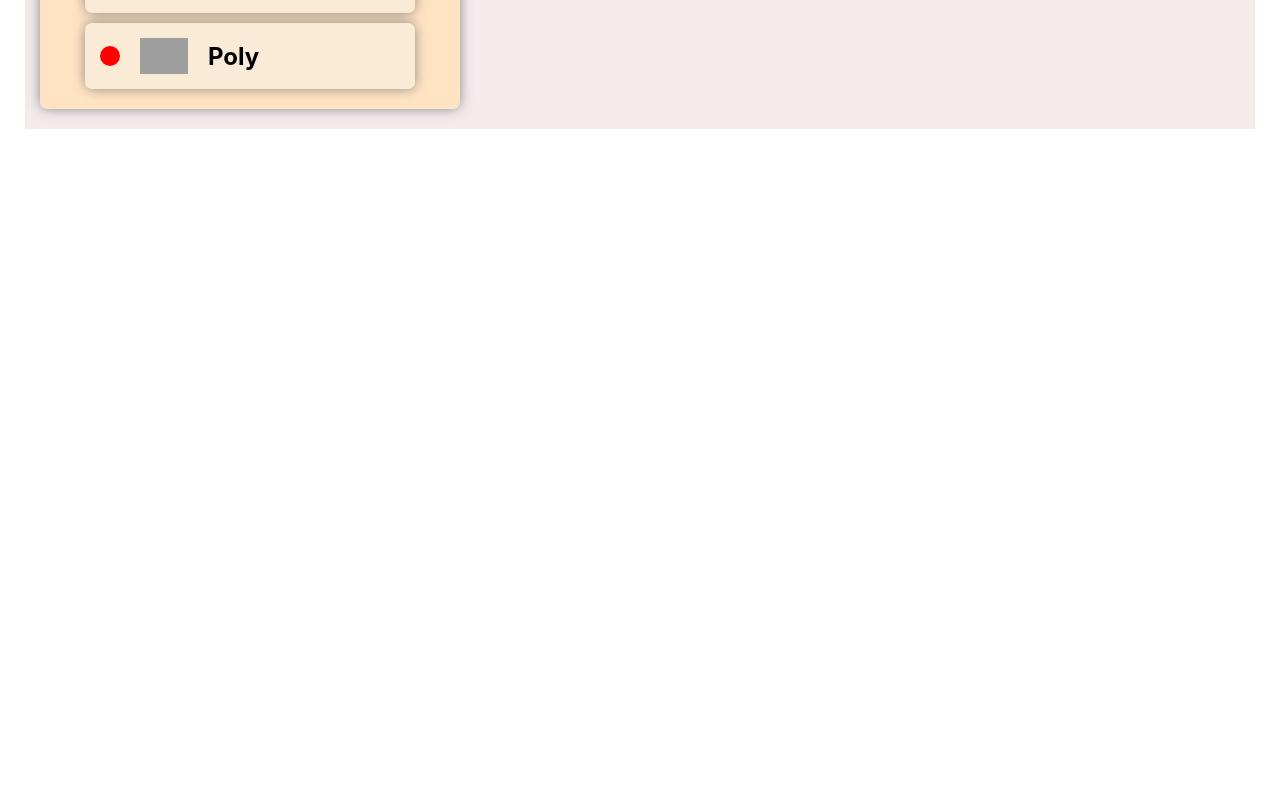
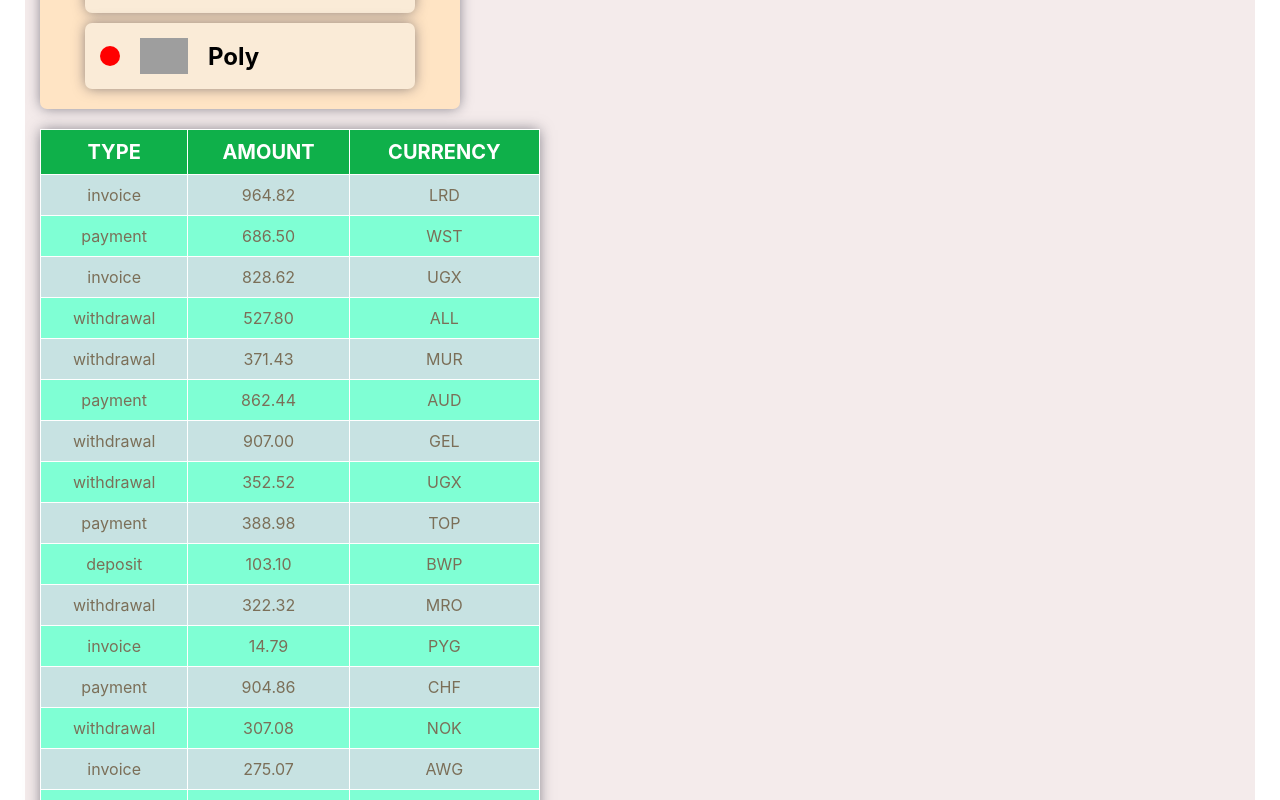
Before and after one commit to OlgaTikhonchik/goit-react-hw-01-components, a React (Create React App) app: page / in a window 1280 px wide. Shown: the part 1000-1800 px from the top of the page. Before the commit the page ends 1129 px from the top, so only its background shows below. Built offline with nearby package versions, Linux system fonts and the light colour scheme; grey boxes are pictures that could not be loaded.

Commit message:
Верстка и стилизация TransactionHistory

```diff
--- a/src/components/App.jsx
+++ b/src/components/App.jsx
@@ -4,7 +4,8 @@ import { Statistics } from './Statistics/Statistics';
 import data from './Statistics/data.json';
 import { FriendList } from './FriendList/FriendList';
 import friends from './FriendList/friends.json';
-// import transactions from './TransactionHistory/transactions.json';
+import { TransactionHistory } from './TransactionHistory/TransactionHistory';
+import transactions from './TransactionHistory/transactions.json';
 
 export const App = () => {
   return (
@@ -18,6 +19,7 @@ export const App = () => {
       />
       <Statistics title="Upload stats" stats={data} />
       <FriendList friends={friends} />
+      <TransactionHistory items={transactions} />
     </div>
   );
 };
--- a/src/components/TransactionHistory/TransactionHistory.jsx
+++ b/src/components/TransactionHistory/TransactionHistory.jsx
@@ -0,0 +1,33 @@
+import PropTypes from 'prop-types';
+import css from './TransactionHistory.module.css';
+
+export const TransactionHistory = ({ items }) => {
+  return (
+    <table className={css.transaction__history}>
+      <thead>
+        <tr>
+          <th>Type</th>
+          <th>Amount</th>
+          <th>Currency</th>
+        </tr>
+      </thead>
+
+      <tbody>
+        {items.map(({ id, type, amount, currency }) => (
+          <tr key={id}>
+            <td>{type}</td>
+            <td>{amount}</td>
+            <td>{currency}</td>
+          </tr>
+        ))}
+      </tbody>
+    </table>
+  );
+};
+
+TransactionHistory.propTypes = {
+  id: PropTypes.string,
+  type: PropTypes.string,
+  amount: PropTypes.number,
+  currency: PropTypes.string,
+};
--- a/src/components/TransactionHistory/TransactionHistory.module.css
+++ b/src/components/TransactionHistory/TransactionHistory.module.css
@@ -0,0 +1,31 @@
+.transaction__history {
+  width: 500px;
+  background-color: rgb(199, 226, 226);
+  margin-top: 20px;
+  padding: 20px;
+
+  box-shadow: 0px 0px 13px -1px rgba(43, 43, 59, 0.59);
+  border-collapse: collapse;
+}
+
+td,
+th {
+  border: 1px solid rgb(255, 255, 255);
+  padding: 10px;
+  text-align: center;
+}
+
+td {
+  color: rgb(123, 111, 88);
+}
+th {
+  background-color: rgb(15, 176, 74);
+  font-size: 20px;
+  font-weight: 700;
+  text-transform: uppercase;
+  color: white;
+}
+
+tr:nth-child(even) {
+  background-color: aquamarine;
+}
```
Also changed, not shown: src/components/Statistics/Statistics.jsx (+7 -5 lines).
